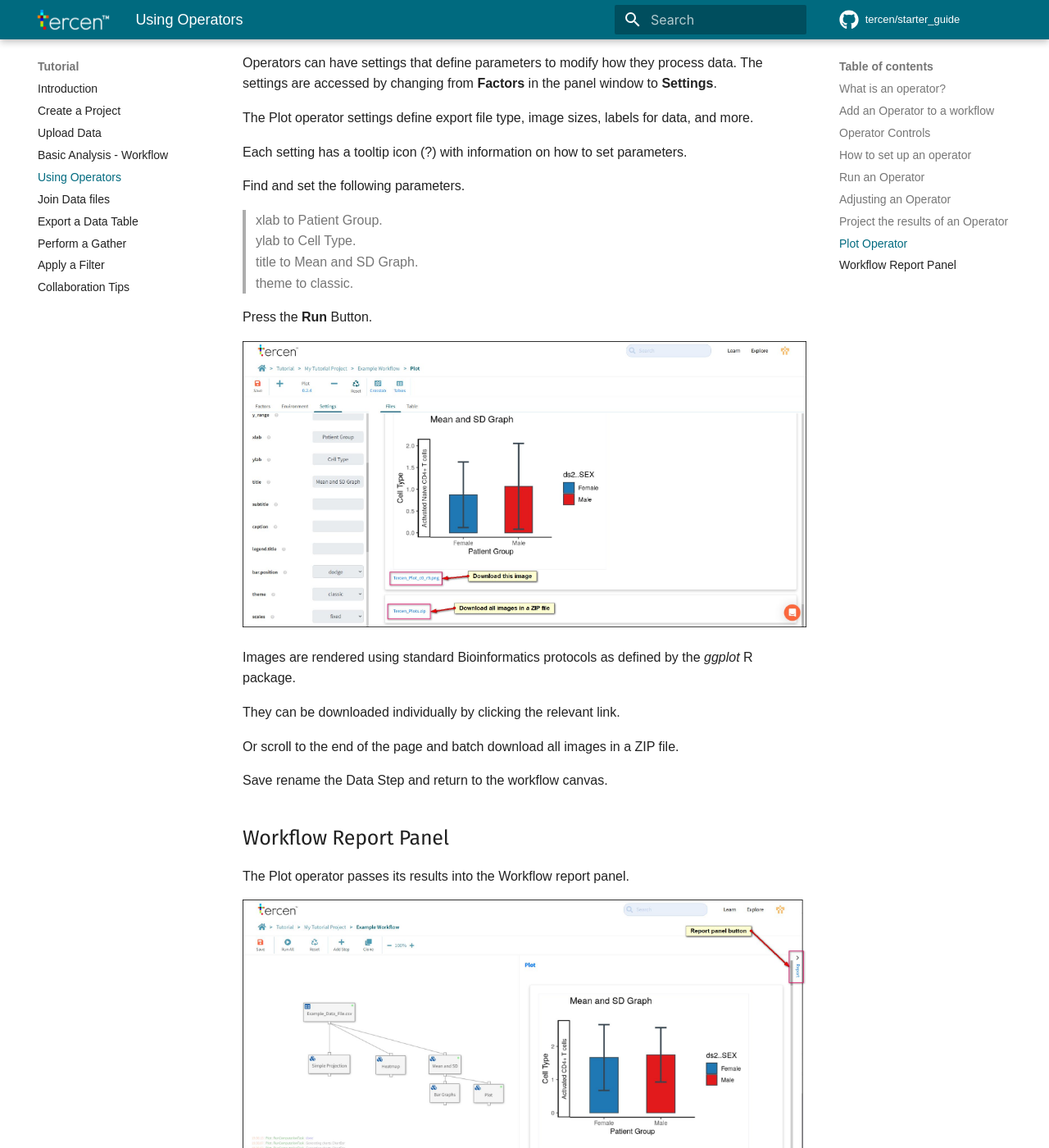
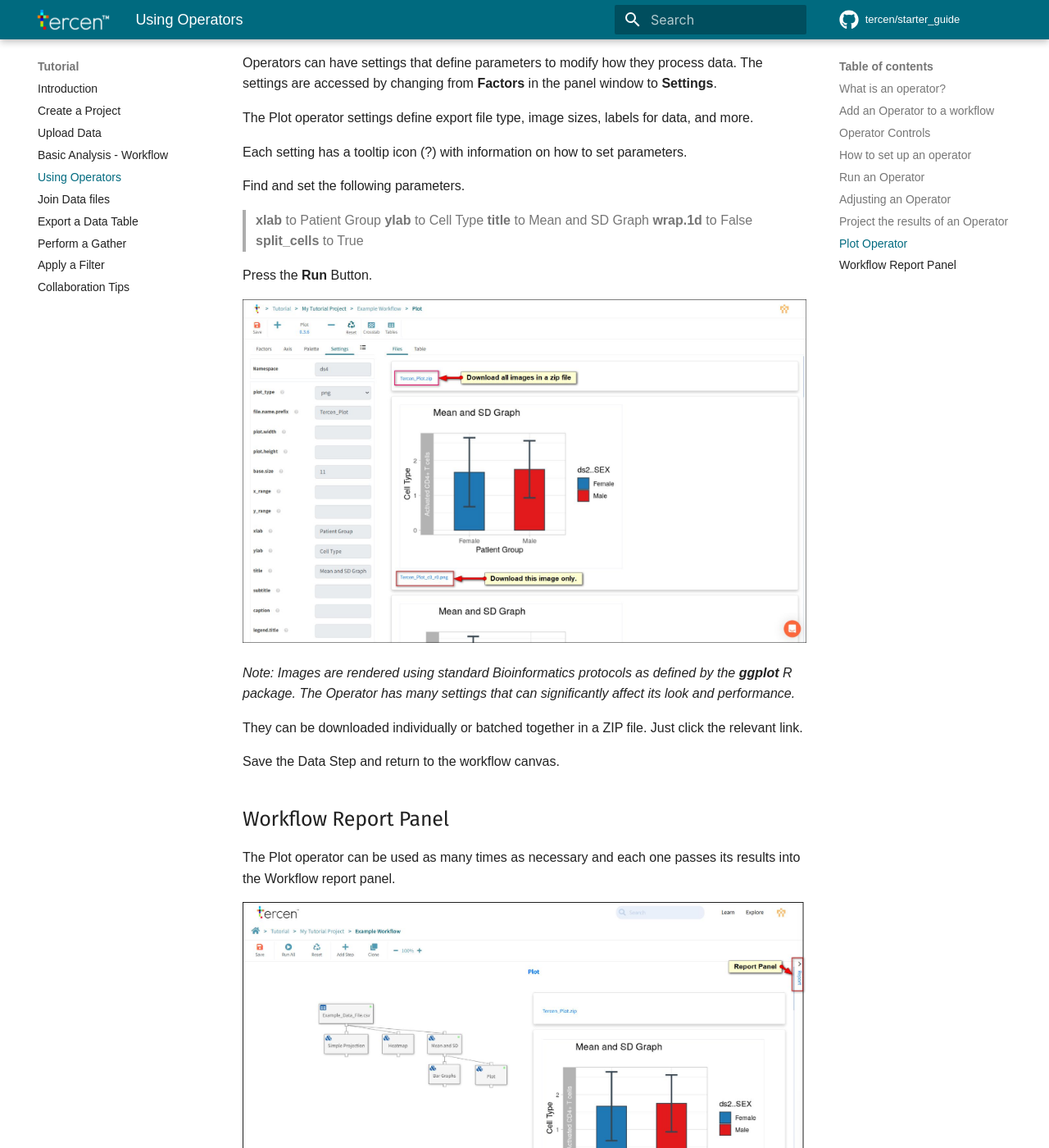
Before and after one commit to tercen/starter_guide, an MkDocs documentation site: the page built from docs/operators.md, in a window 1280 px wide and 1400 px high, scrolled down 6903 px. Shown: the whole window at 82% size. Built offline with MkDocs 1.6.1 and Material for MkDocs 9.7.7, drawn with Linux system fonts in a browser that asks for light colours; some web fonts are replaced; comment, search, counter and statistics services are not loaded; the version menu is left out; some of the changed text lies outside the part shown.

Commit message:
Aragorn 0.16.0 update

```diff
--- a/docs/operators.md
+++ b/docs/operators.md
@@ -155,27 +155,26 @@ The Plot operator settings define export file type, image sizes, labels for data
 Each setting has a tooltip icon (?) with information on how to set parameters.
 
 Find and set the following parameters.
-> xlab to Patient Group.
-> ylab to Cell Type.
-> title to Mean and SD Graph.
-> theme to classic.
+> **xlab** to Patient Group
+> **ylab** to Cell Type
+> **title** to Mean and SD Graph
+> **wrap.1d** to False
+> **split_cells** to True
 
 Press the **Run** Button.
 
 ![Screenshot](img/starter_guide_operator_7.jpg)
 
-Images are rendered using standard Bioinformatics protocols as defined by the _ggplot_ R package.
+_Note: Images are rendered using standard Bioinformatics protocols as defined by the **ggplot** R package. The Operator has many settings that can significantly affect its look and performance._
 
-They can be downloaded individually by clicking the relevant link.
+They can be downloaded individually or batched together in a ZIP file. Just click the relevant link.
 
-Or scroll to the end of the page and batch download all images in a ZIP file.
-
-Save rename the Data Step and return to the workflow canvas.
+Save the Data Step and return to the workflow canvas.
 
 ## Workflow Report Panel
 
-The Plot operator passes its results into the Workflow report panel.
+The Plot operator can be used as many times as necessary and each one passes its results into the Workflow report panel.
 
 ![Screenshot](img/starter_guide_operator_8.jpg)
 
-This panel can build up a comprehensive report from all the Plot Operators in the workflow.
+This panel builds up a comprehensive report from all the Plot Operators in the workflow.
```
Also changed, not shown: docs/collaborate.md (+5 -1 lines), docs/export_data.md (+3 -1 lines), docs/filter.md (+9 -5 lines), docs/gather.md (+12 -9 lines), docs/join.md (+9 -4 lines), docs/img/starter_guide_Gather_6.jpg, docs/img/starter_guide_Join_2_1.jpg (added), docs/img/starter_guide_Join_4.jpg, docs/img/starter_guide_Join_5.jpg, docs/img/starter_guide_operator_7.jpg, docs/img/starter_guide_operator_8.jpg.
